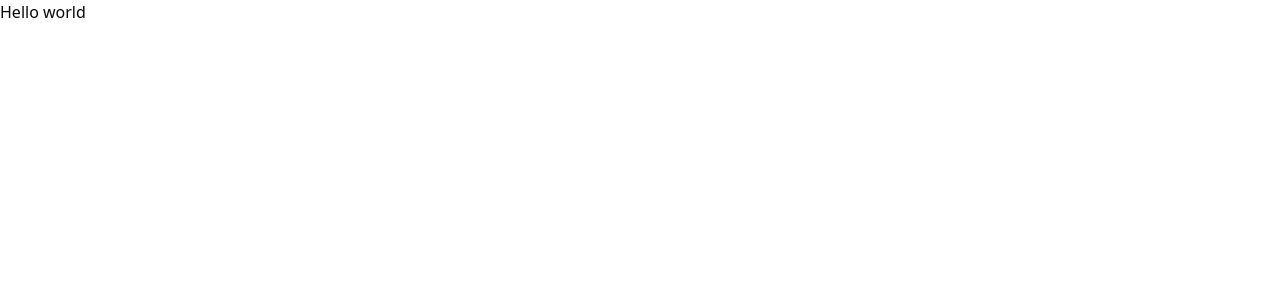
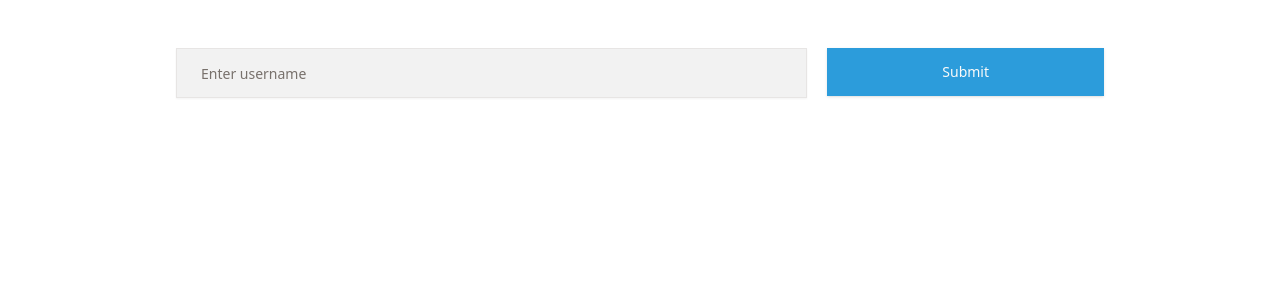
Before and after one commit to ajai-jayakumar/github-repo-explorer, a React (Vite) app: page / in a window 1280 px wide. Shown: the top 300 px of the page. Built offline with nearby package versions, Linux system fonts and the light colour scheme.

Commit message:
feat: add github user search form layout

```diff
--- a/src/App.tsx
+++ b/src/App.tsx
@@ -1,9 +1,13 @@
-import { BrowserRouter } from 'react-router';
+import { BrowserRouter, Route, Routes } from 'react-router';
+
+import Home from './pages/Home';
 
 export default function App() {
   return (
     <BrowserRouter>
-      <div> Hello world</div>
+      <Routes>
+        <Route path="/" element={<Home />} />
+      </Routes>
     </BrowserRouter>
   );
 }
--- a/src/components/ui/button.tsx
+++ b/src/components/ui/button.tsx
@@ -5,7 +5,7 @@ import { cva, type VariantProps } from 'class-variance-authority';
 import { cn } from '@/lib/utils';
 
 const buttonVariants = cva(
-  "inline-flex items-center justify-center gap-2 whitespace-nowrap rounded-md text-sm font-medium transition-[color,box-shadow] disabled:pointer-events-none disabled:opacity-50 [&_svg]:pointer-events-none [&_svg:not([class*='size-'])]:size-4 [&_svg]:shrink-0 ring-ring/10 dark:ring-ring/20 dark:outline-ring/40 outline-ring/50 focus-visible:ring-4 focus-visible:outline-1 aria-invalid:focus-visible:ring-0",
+  "inline-flex items-center justify-center gap-2 whitespace-nowrap text-sm font-medium transition-[color,box-shadow] disabled:pointer-events-none disabled:opacity-50 [&_svg]:pointer-events-none [&_svg:not([class*='size-'])]:size-4 [&_svg]:shrink-0 ring-ring/10 dark:ring-ring/20 dark:outline-ring/40 outline-ring/50 focus-visible:ring-4 focus-visible:outline-1 aria-invalid:focus-visible:ring-0",
   {
     variants: {
       variant: {
--- a/src/components/ui/input.tsx
+++ b/src/components/ui/input.tsx
@@ -8,7 +8,7 @@ function Input({ className, type, ...props }: React.ComponentProps<'input'>) {
       type={type}
       data-slot="input"
       className={cn(
-        'border-input file:text-foreground placeholder:text-muted-foreground selection:bg-primary selection:text-primary-foreground aria-invalid:outline-destructive/60 aria-invalid:ring-destructive/20 dark:aria-invalid:outline-destructive dark:aria-invalid:ring-destructive/50 ring-ring/10 dark:ring-ring/20 dark:outline-ring/40 outline-ring/50 aria-invalid:border-destructive/60 dark:aria-invalid:border-destructive flex h-9 w-full min-w-0 rounded-md border bg-transparent px-3 py-1 text-base shadow-xs transition-[color,box-shadow] file:inline-flex file:h-7 file:border-0 file:bg-transparent file:text-sm file:font-medium focus-visible:ring-4 focus-visible:outline-1 disabled:pointer-events-none disabled:cursor-not-allowed disabled:opacity-50 aria-invalid:focus-visible:ring-[3px] aria-invalid:focus-visible:outline-none md:text-sm dark:aria-invalid:focus-visible:ring-4',
+        'border-input bg-input-background file:text-foreground placeholder:text-muted-foreground selection:bg-primary selection:text-primary-foreground aria-invalid:outline-destructive/60 aria-invalid:ring-destructive/20 dark:aria-invalid:outline-destructive dark:aria-invalid:ring-destructive/50 ring-ring/10 dark:ring-ring/20 dark:outline-ring/40 outline-ring/50 aria-invalid:border-destructive/60 dark:aria-invalid:border-destructive flex h-9 w-full min-w-0 border px-3 py-1 text-base shadow-xs transition-[color,box-shadow] file:inline-flex file:h-7 file:border-0 file:bg-transparent file:text-sm file:font-medium focus-visible:ring-4 focus-visible:outline-1 disabled:pointer-events-none disabled:cursor-not-allowed disabled:opacity-50 aria-invalid:focus-visible:ring-[3px] aria-invalid:focus-visible:outline-none md:text-sm dark:aria-invalid:focus-visible:ring-4',
         className
       )}
       {...props}
--- a/src/index.css
+++ b/src/index.css
@@ -11,7 +11,7 @@
   --card-foreground: hsl(20 14.3% 4.1%);
   --popover: hsl(0 0% 100%);
   --popover-foreground: hsl(20 14.3% 4.1%);
-  --primary: hsl(24 9.8% 10%);
+  --primary: hsl(201.6 70.85% 51.57%);
   --primary-foreground: hsl(60 9.1% 97.8%);
   --secondary: hsl(60 4.8% 95.9%);
   --secondary-foreground: hsl(24 9.8% 10%);
@@ -23,6 +23,7 @@
   --destructive-foreground: hsl(60 9.1% 97.8%);
   --border: hsl(20 5.9% 90%);
   --input: hsl(20 5.9% 90%);
+  --input-background: hsl(0deg 0% 94.9%);
   --ring: hsl(20 14.3% 4.1%);
   --chart-1: hsl(12 76% 61%);
   --chart-2: hsl(173 58% 39%);
@@ -51,6 +52,7 @@
   --destructive-foreground: hsl(60 9.1% 97.8%);
   --border: hsl(12 6.5% 15.1%);
   --input: hsl(12 6.5% 15.1%);
+  --input-background: hsl(0deg 0% 94.9%);
   --ring: hsl(24 5.7% 82.9%);
   --chart-1: hsl(220 70% 50%);
   --chart-2: hsl(160 60% 45%);
@@ -78,6 +80,7 @@
   --color-destructive-foreground: var(--destructive-foreground);
   --color-border: var(--border);
   --color-input: var(--input);
+  --color-input-background: var(--input-background);
   --color-ring: var(--ring);
   --color-chart-1: var(--chart-1);
   --color-chart-2: var(--chart-2);
--- /dev/null
+++ b/src/pages/Home.tsx
@@ -0,0 +1,64 @@
+import { useForm } from 'react-hook-form';
+import { zodResolver } from '@hookform/resolvers/zod';
+import { z } from 'zod';
+
+import {
+  Button,
+  Form,
+  FormControl,
+  FormField,
+  FormItem,
+  FormMessage,
+  Input,
+} from '@/components/ui';
+
+const FormSchema = z.object({
+  username: z.string().min(2, {
+    message: 'Username must be at least 2 characters.',
+  }),
+});
+
+export default function Home() {
+  const form = useForm<z.infer<typeof FormSchema>>({
+    resolver: zodResolver(FormSchema),
+    defaultValues: {
+      username: '',
+    },
+  });
+
+  function onSubmit(values: z.infer<typeof FormSchema>) {
+    console.log(values);
+  }
+
+  return (
+    <div className="m-auto w-full max-w-5xl p-12">
+      <Form {...form}>
+        <form
+          onSubmit={form.handleSubmit(onSubmit)}
+          className="flex flex-col justify-center gap-5 md:flex-row"
+        >
+          <FormField
+            control={form.control}
+            name="username"
+            render={({ field }) => (
+              <FormItem className="w-full">
+                <FormControl>
+                  <Input
+                    placeholder="Enter username"
+                    {...field}
+                    data-test-id="username"
+                    className="p-5 md:p-6"
+                  />
+                </FormControl>
+                <FormMessage />
+              </FormItem>
+            )}
+          />
+          <Button className="w-full cursor-pointer p-6 md:w-sm" type="submit">
+            Submit
+          </Button>
+        </form>
+      </Form>
+    </div>
+  );
+}
```
